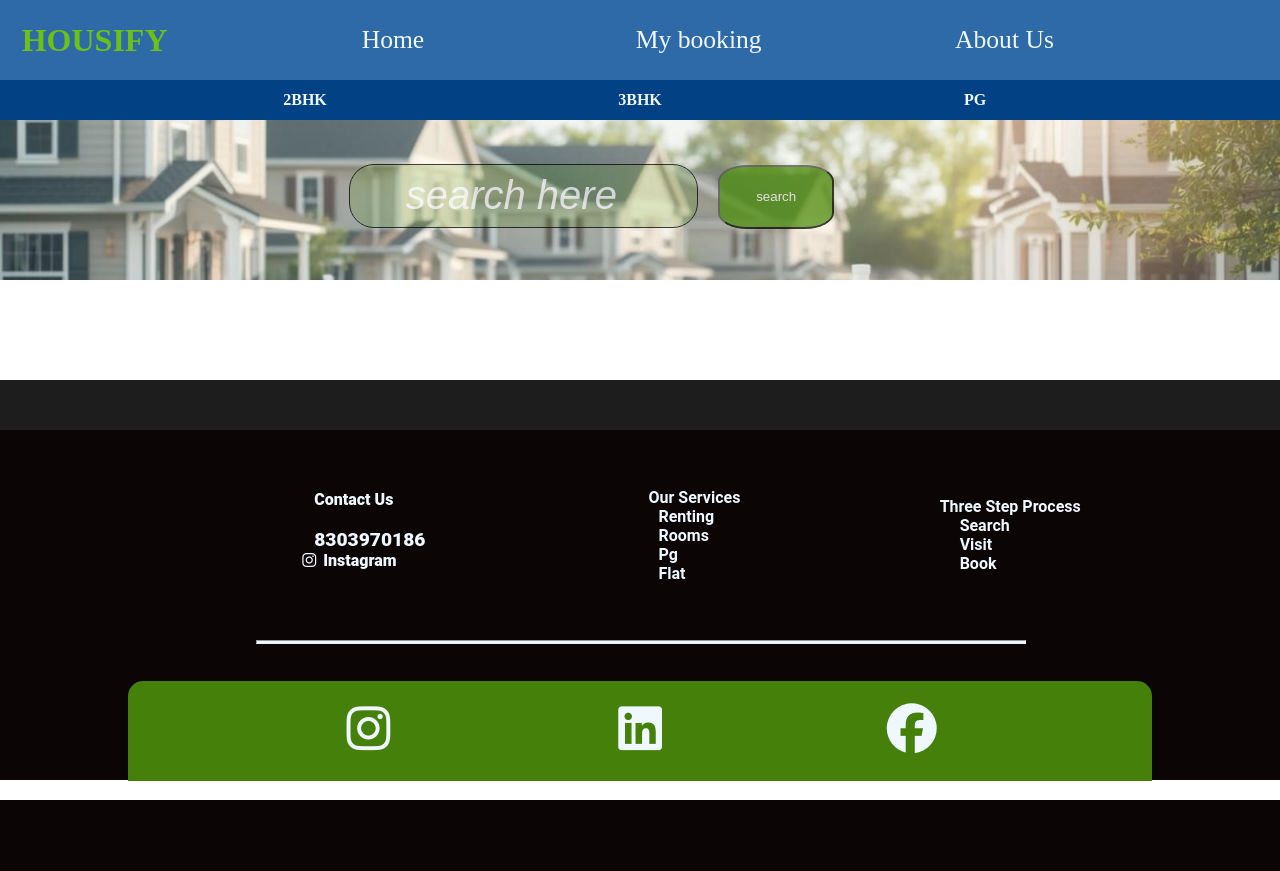
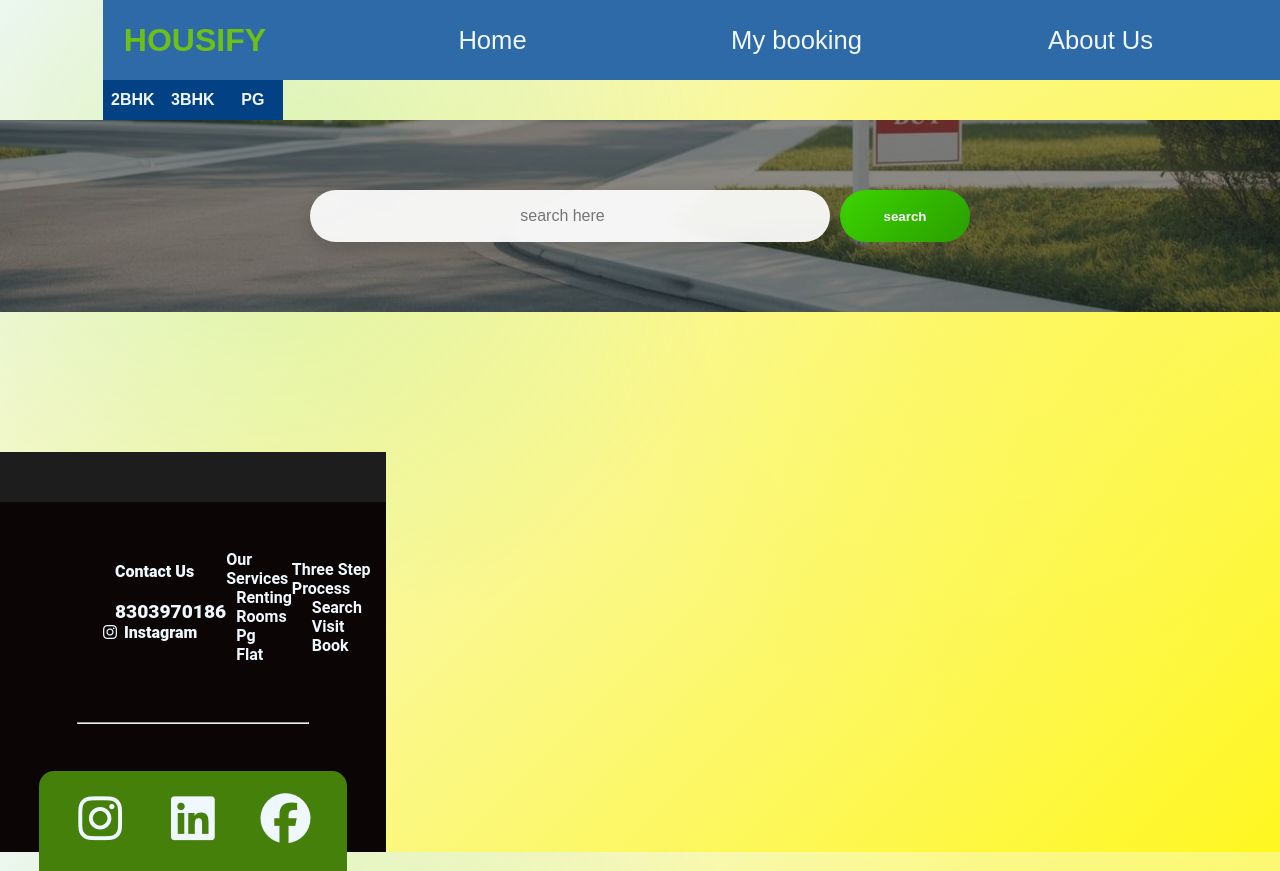
Before and after one commit to sudhanshupandey1234/zameen, a Django app: template templates/bhk2.html in a window 1280 px wide. Before the commit the page ends 800 px from the top, so only its background shows below. Run offline with Django 5.2, Linux system fonts and the light colour scheme; the template is opened without the code that fills it, so the values that code supplies are empty; some libraries are stand-ins or nearby versions.

Commit message:
change bhk2 css

```diff
--- a/static/bhk2.css
+++ b/static/bhk2.css
@@ -1,130 +1,218 @@
+/* RESET */
 * {
     margin: 0;
     padding: 0;
-
+    box-sizing: border-box;
 }
 
+/* ============================= */
+/* 🌈 PREMIUM BODY BACKGROUND */
+/* ============================= */
+body {
+    font-family: Arial, sans-serif;
+
+    /* layered modern gradient */
+    background:
+        radial-gradient(circle at 20% 20%, rgba(60,213,0,0.15), transparent 40%),
+        radial-gradient(circle at 80% 30%, rgba(255,247,32,0.25), transparent 40%),
+        linear-gradient(135deg, #f6f9ff 0%, #fff720 100%);
+
+    min-height: 100vh;
+}
+
+/* ============================= */
+/* 🖼 HERO — GLASS OVERLAY */
+/* ============================= */
 .hero {
-    height: 20vh;
+    min-height: 24vh;
     width: 100%;
-    background-color: aqua;
-    background-image: url(/static/image/search3.jpg);
+
+    background-image:
+        linear-gradient(rgba(0,0,0,0.45), rgba(0,0,0,0.45)),
+        url(/static/image/search3.jpg);
+
     background-size: cover;
+    background-position: center;
+
     display: flex;
     justify-content: center;
     align-items: center;
-    z-index: -5;
-    margin-bottom: 100px;
+    padding: 20px;
+    margin-bottom: 40px;
+}
 
+/* ============================= */
+/* 🔍 SEARCH BAR */
+/* ============================= */
+.herosearch {
+    display: flex;
+    justify-content: center;
+    align-items: center;
+    flex-wrap: wrap;
+    gap: 10px;
+    width: 100%;
 }
 
 .searchbox {
-    height: 8vh;
+    height: 52px;
     width: 60%;
-    font-size: 5vmin;
-    border: 1px solid;
-    border-radius: 25px;
+    max-width: 520px;
+    font-size: 16px;
+    border: none;
+    border-radius: 30px;
     text-align: center;
-    margin-right: 20px;
-    opacity: .75;
-    background-color: rgb(79, 143, 14, .25);
-    color: black;
+    padding: 0 18px;
 
+    background: rgba(255,255,255,0.92);
+    backdrop-filter: blur(6px);
+    box-shadow: 0 6px 18px rgba(0,0,0,0.18);
 }
 
-input::placeholder {
-    color: whitesmoke;
-    font-style: italic;
+.searchbutton {
+    height: 52px;
+    width: 130px;
+    border-radius: 30px;
+    border: none;
+    color: white;
+    font-weight: bold;
+
+    background: linear-gradient(135deg, #3cd500, #2a9d00);
+    cursor: pointer;
+    transition: 0.25s;
 }
 
-
-.searchbutton {
-    height: 8vh;
-    width: 20%;
-    border-radius: 25%;
-    position: relative;
-    bottom: 8px;
-    opacity: .75;
-    color: white;
-    background-color: rgb(79, 143, 14);
+.searchbutton:hover {
+    transform: translateY(-2px);
+    box-shadow: 0 8px 20px rgba(0,0,0,0.25);
 }
 
-.base {
-    display: grid;
-    grid-template-columns: 20% 20% 20% 20%;
-    grid-template-rows: auto;
-
-    gap: 50px;
-
+/* ============================= */
+/* 🧱 CARD GRID (WITHOUT HTML CHANGE) */
+/* ============================= */
+body > .box {
+    margin: 22px auto;
 }
 
+/* cards */
+.box {
+    width: 92%;
+    max-width: 260px;
+    border-radius: 18px;
+    background: white;
+    overflow: hidden;
+    margin: 22px auto;
+    transition: 0.3s;
 
-.box {
-    height: 250px;
-    width: 250px;
-
-    border: 2px solid rgb(15, 15, 115);
-    border-radius: 15px;
-    margin-top: 100px;
-    background-color: #FFF720;
-    margin-bottom: 50px;
-    margin-left: 50px;
-
-
+    /* premium shadow */
+    box-shadow:
+        0 6px 18px rgba(0,0,0,0.12),
+        0 2px 6px rgba(0,0,0,0.08);
 }
 
-.im {
-    height: 60%;
-    width: 100%;
-
-    border-top-left-radius: 13px;
-    border-top-right-radius: 13px;
+.box:hover {
+    transform: translateY(-8px) scale(1.04);
+    box-shadow:
+        0 16px 40px rgba(0,0,0,0.25),
+        0 6px 14px rgba(0,0,0,0.18);
 }
 
-.tex {
-    height: 40%;
+/* ============================= */
+/* 🖼 IMAGE */
+/* ============================= */
+.im {
+    height: 170px;
     width: 100%;
-
-    border-radius: 13px;
 }
 
-.ta {
-    height: 60%;
-    width: 100%;
-    margin-left: 10px;
+.room-img {
+    width: 100% !important;
+    height: 100% !important;
+    object-fit: cover;
+    border-top-left-radius: 18px;
+    border-top-right-radius: 18px;
 }
 
+/* ============================= */
+/* 📝 TEXT */
+/* ============================= */
+.tex {
+    padding: 14px;
+}
+
+.ta h2 {
+    font-size: 18px;
+    margin-bottom: 4px;
+}
+
+.ta h4 {
+    color: #2a9d00;
+    font-weight: bold;
+}
+
+/* divider */
+hr {
+    background-color: #e5e5e5;
+    height: 1px;
+    width: 70%;
+    margin: 10px auto;
+}
+
+/* button area */
 .ba {
     display: flex;
     justify-content: center;
     margin-top: 10px;
-
 }
 
-hr {
-    background-color: black;
-    height: 2px;
-    width: 60%;
-    margin-left: 50px;
-}
+/* ============================= */
+/* 🔘 PREMIUM BUTTON */
+/* ============================= */
+.bt {
+    padding: 9px 18px;
+    border-radius: 12px;
+    border: none;
+    font-weight: bold;
+    letter-spacing: 0.5px;
 
-.box:hover {
-    transform: scale(1.1);
-    box-shadow: 4px 4px 4px rgb(71, 71, 156);
-}
-
-.bt {
-
-    background-image: linear-gradient(135deg, #FFF720 10%, #3CD500 100%);
+    background: linear-gradient(135deg, #fff720 10%, #3cd500 100%);
+    cursor: pointer;
+    transition: 0.25s;
 }
 
 .bt:hover {
-    transform: scale(1.15);
+    transform: scale(1.08);
 }
 
-.room-img {
-    border-top-right-radius: 13px;
-    border-top-left-radius: 13px;
+/* ============================= */
+/* 📱 RESPONSIVE GRID */
+/* ============================= */
+@media (min-width: 600px) {
+    body {
+        display: grid;
+        grid-template-columns: repeat(2, 1fr);
+        justify-items: center;
+    }
 
+    .hero {
+        grid-column: 1 / -1;
+    }
+}
 
+@media (min-width: 992px) {
+    body {
+        grid-template-columns: repeat(3, 1fr);
+    }
 }
+
+@media (min-width: 1200px) {
+    body {
+        grid-template-columns: repeat(4, 1fr);
+    }
+}
+
+@media (max-width: 480px) {
+    .searchbox,
+    .searchbutton {
+        width: 100%;
+    }
+}
```
